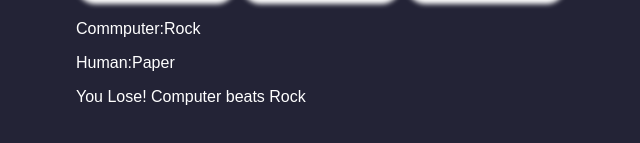
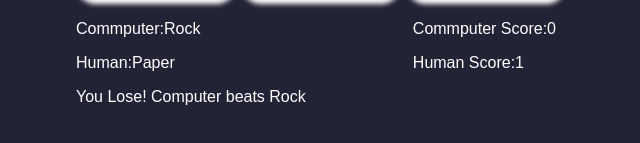
Before and after one commit to dessalugn/rock_paper_scissors, a plain HTML site: page index.html in a window 1280 px wide. Both pictures are taken after a click on the link 475 px from the left and 383 px from the top of the page. Shown: the part 395-538 px from the top of the page, without its empty margins (324-964 px from the left). Drawn offline with Linux system fonts and the light colour scheme.

Commit message:
result added

```diff
--- a/external.js
+++ b/external.js
@@ -1,3 +1,6 @@
+let commputerScore = 0;
+let humanScore = 0
+let round = 0;
 function computerPlay() {
     let num = Math.floor(Math.random() * 3) + 1;
     let result = ['Rock', 'Paper', 'Scissors'];
@@ -6,19 +9,34 @@ function computerPlay() {
 }
 function playRound(playerSelection, computerSelection) {
     if (playerSelection.toLowerCase() != computerSelection.toLowerCase()) {
-        return "You Lose! Computer beats " + computerSelection
+        return 0;
     } else {
-        return "You Win! Congratulation"
+        return 1;
     }
 }
 function game(playerSelection) {
-    let computerResult = computerPlay();
-    //let playerSelection = prompt("Please Enter Your Weapon!");
-    let result = playRound(playerSelection, computerResult);
-    console.log(result)
-    document.getElementById('resultId').innerHTML = result;
-    document.getElementById('commputerSelectionId').innerHTML = "Commputer:" + computerResult;
-    document.getElementById('manSelectionId').innerHTML = "Human:" + playerSelection;
-
-    // return result;
+    if (round <= 15) {
+        let computerResult = computerPlay();
+        let message = '';
+        //let playerSelection = prompt("Please Enter Your Weapon!");
+        let result = playRound(playerSelection, computerResult);
+        if (result === 0) {
+            message = "You Lose! Computer beats " + computerResult;
+            commputerScore += 1;
+        }
+        if (result === 1) {
+            message = "You Win! Congratulation";
+            humanScore += 1;
+        }
+        round += 1;
+        document.getElementById('resultId').innerHTML = message;
+        document.getElementById('commputerSelectionId').innerHTML = "Commputer:" + computerResult;
+        document.getElementById('manSelectionId').innerHTML = "Human:" + playerSelection;
+        document.getElementById('humanScoreId').innerHTML = "Human Score:" + commputerScore;
+        document.getElementById('commputerScoreId').innerHTML = "Commputer Score:" + humanScore;
+        console.log(message)
+    }
+    else {
+        document.getElementById('gameOverId').innerHTML = "Game Over try again";
+    }
 }
--- a/index.html
+++ b/index.html
@@ -22,10 +22,18 @@
             <div><a href="#" onclick="game('Rock')" title="Rock"><img src="asset/rock.jpg" alt=""></a></div>
         </div>
         <div class="result">
-            <p id="commputerSelectionId"></p>
-            <p id="manSelectionId"></p>
-            <p id="resultId"></p>
-
+            <div>
+                <p id="commputerSelectionId"></p>
+                <p id="manSelectionId"></p>
+                <p id="resultId"></p>
+            </div>
+            <div>
+                <p id="commputerScoreId"></p>
+                <p id="humanScoreId"></p>
+            </div>
+        </div>
+        <div class="game-over">
+            <p id="gameOverId"></p>
         </div>
     </section>
 </body>
--- a/style.css
+++ b/style.css
@@ -17,9 +17,11 @@ body {
     padding: 10px 400px 0px 400px;
 }
 
-.result {
+.result, .game-over {
     padding: 10px 400px 0px 400px;
     text-align: left;
+    display: flex;
+    justify-content: space-between;
 }
 
 .weapons div {
@@ -40,3 +42,10 @@ body {
     margin-top: 100px;
     text-align: center;
 }
+
+.game-over {
+    font-size: 18px;
+    font-weight: bolder;
+    color: red;
+    text-align: center;
+}
```
